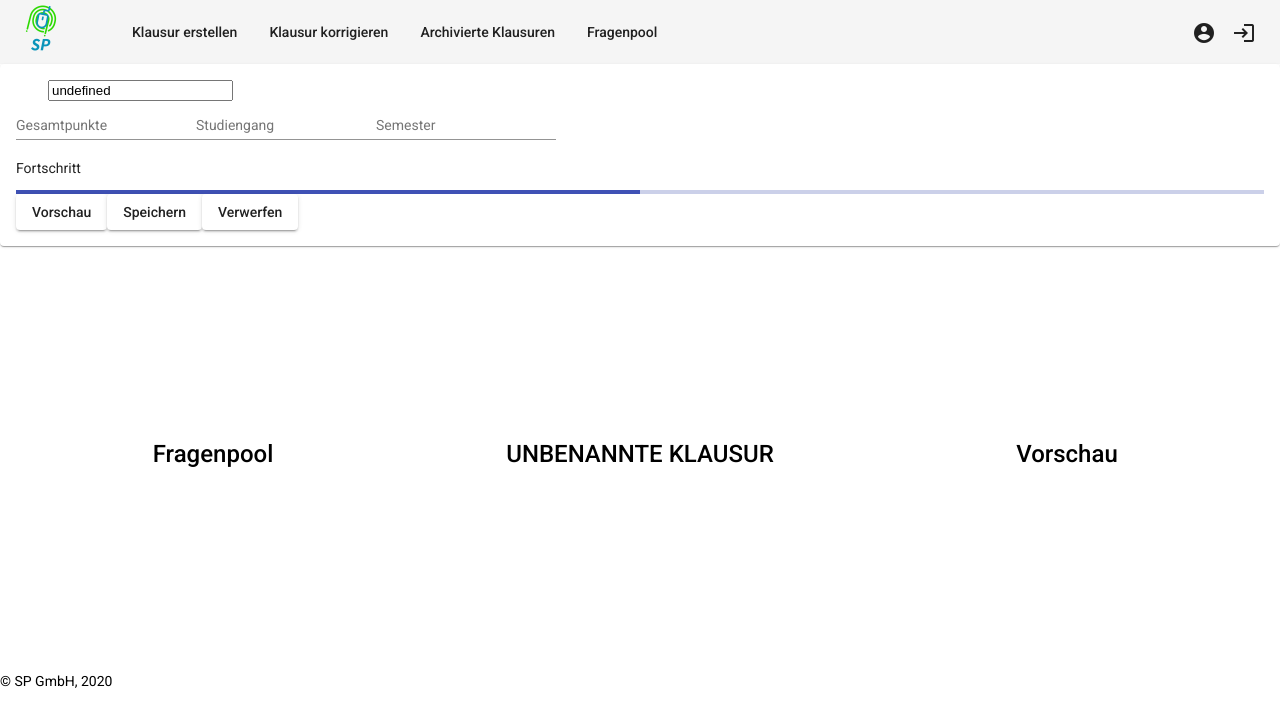
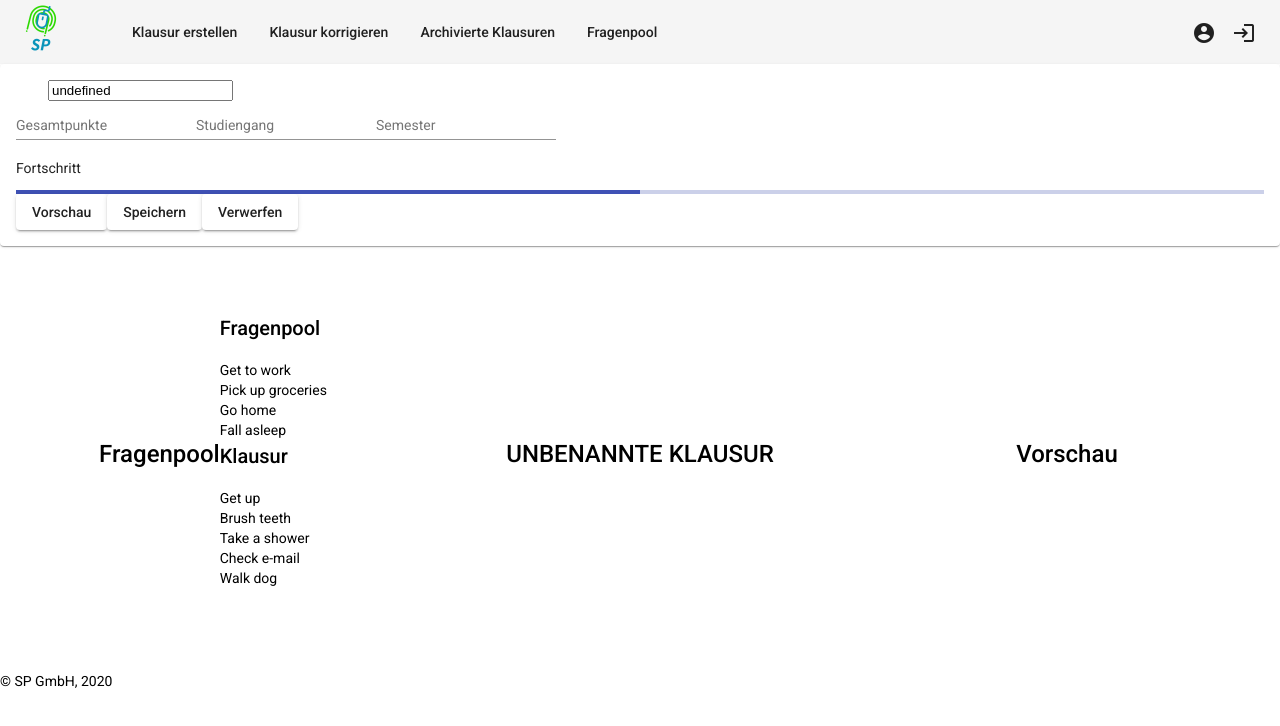
Before and after one commit to MediocreMarcel/SP, an Angular app in the folder Frontend/SPFrontend/: page /create-question in a window 1280 px wide. Shown: the top 726 px of the page. Built offline with nearby package versions, Linux system fonts and the light colour scheme.

Commit message:
[SP-16] CreateExam is CreateQestion now. added drag and drop foundation. no access to DB yet. CSS missing.

```diff
--- a/Frontend/SPFrontend/src/app/app.module.ts
+++ b/Frontend/SPFrontend/src/app/app.module.ts
@@ -33,6 +33,7 @@ import {CreateExamDialog, ExamOverviewComponent} from './components/exam-overvie
 import {MatDatepickerModule} from "@angular/material/datepicker";
 import {CreateQuestionComponent} from './components/create-question/create-question.component';
 import {MatProgressBarModule} from "@angular/material/progress-bar";
+import {DragDropModule} from "@angular/cdk/drag-drop";
 
 @NgModule({
   declarations: [
@@ -69,6 +70,7 @@ import {MatProgressBarModule} from "@angular/material/progress-bar";
         MatExpansionModule,
         MatCheckboxModule,
         MatProgressBarModule,
+        DragDropModule,
         MatDatepickerModule,
         MatNativeDateModule,
     ],
--- a/Frontend/SPFrontend/src/app/components/create-question/create-question.component.html
+++ b/Frontend/SPFrontend/src/app/components/create-question/create-question.component.html
@@ -35,11 +35,44 @@
 </mat-card-content>
 </mat-card>
 
-<!-- Mid layer 3 cols: Fragenpool, Klausur, Vorschau?-->
+<!-- Mid layer 3 cols: Fragenpool, Klausur, Preview?-->
 <mat-grid-list cols=3>
   <mat-grid-tile>
     <mat-card-title>Fragenpool</mat-card-title>
-    <mat-card-content> </mat-card-content>
+    <mat-card-content>
+      <!--anderung -->
+      <div class="example-container">
+        <h2>Fragenpool</h2>
+
+        <div
+          cdkDropList
+          #questionList="cdkDropList"
+          [cdkDropListData]="questionPool"
+          [cdkDropListConnectedTo]="[examList]"
+          class="example-list"
+          (cdkDropListDropped)="drop($event)">
+          <div class="example-box" *ngFor="let item of questionPool" cdkDrag>{{item}}</div>
+        </div>
+      </div>
+
+      <div class="example-container">
+        <h2>Klausur</h2>
+
+        <div
+          cdkDropList
+          #examList="cdkDropList"
+          [cdkDropListData]="examContent"
+          [cdkDropListConnectedTo]="[questionList]"
+          class="example-list"
+          (cdkDropListDropped)="drop($event)">
+          <div class="example-box" *ngFor="let item of examContent" cdkDrag>{{item}}</div>
+        </div>
+      </div>
+
+
+<!-- anderung -->
+
+    </mat-card-content>
   </mat-grid-tile>
   <mat-grid-tile>
     <mat-card-title>UNBENANNTE KLAUSUR</mat-card-title>
--- a/Frontend/SPFrontend/src/app/components/create-question/create-question.component.ts
+++ b/Frontend/SPFrontend/src/app/components/create-question/create-question.component.ts
@@ -1,4 +1,6 @@
 import { Component, OnInit } from '@angular/core';
+import {CreateExamService} from "../../services/create-exam.service";
+import {CdkDragDrop, moveItemInArray, transferArrayItem} from "@angular/cdk/drag-drop";
 
 @Component({
   selector: 'app-create-question',
@@ -13,4 +15,30 @@ export class CreateQuestionComponent implements OnInit {
   ngOnInit(): void {
   }
 
+
+  questionPool = [
+    'Get to work',
+    'Pick up groceries',
+    'Go home',
+    'Fall asleep'
+  ];
+
+  examContent = [
+    'Get up',
+    'Brush teeth',
+    'Take a shower',
+    'Check e-mail',
+    'Walk dog'
+  ];
+
+  drop(event: CdkDragDrop<string[]>) {
+    if (event.previousContainer === event.container) {
+      moveItemInArray(event.container.data, event.previousIndex, event.currentIndex);
+    } else {
+      transferArrayItem(event.previousContainer.data,
+        event.container.data,
+        event.previousIndex,
+        event.currentIndex);
+    }
+  }
 }
```
Lines whose indentation alone changed are shown as unchanged.
